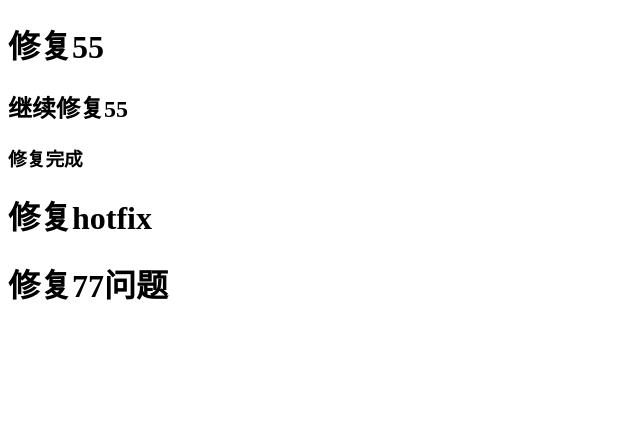
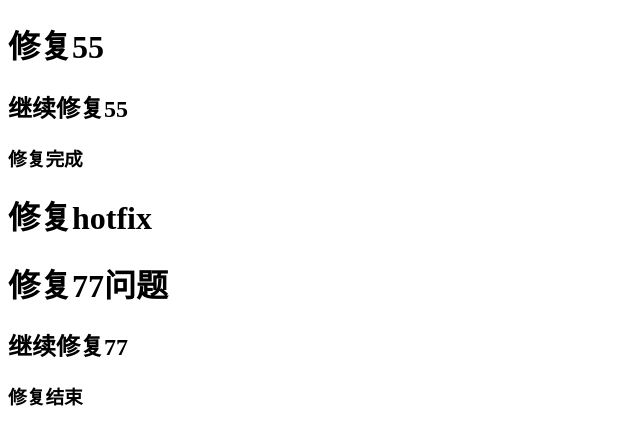
Before and after one commit to yuyucode/test-github, a plain HTML site: page new.html in a window 1280 px wide. Shown: the whole page, without its empty margins (0-640 px from the left). Drawn offline with Linux system fonts and the light colour scheme.

Commit message:
'fix:issue77'

```diff
--- a/new.html
+++ b/new.html
@@ -18,6 +18,8 @@
 </div>
 <div id="test77">
     <h1>修复77问题</h1>
+    <h2>继续修复77</h2>
+    <h3>修复结束</h3>
 </div>
 </body>
 </html>
```
